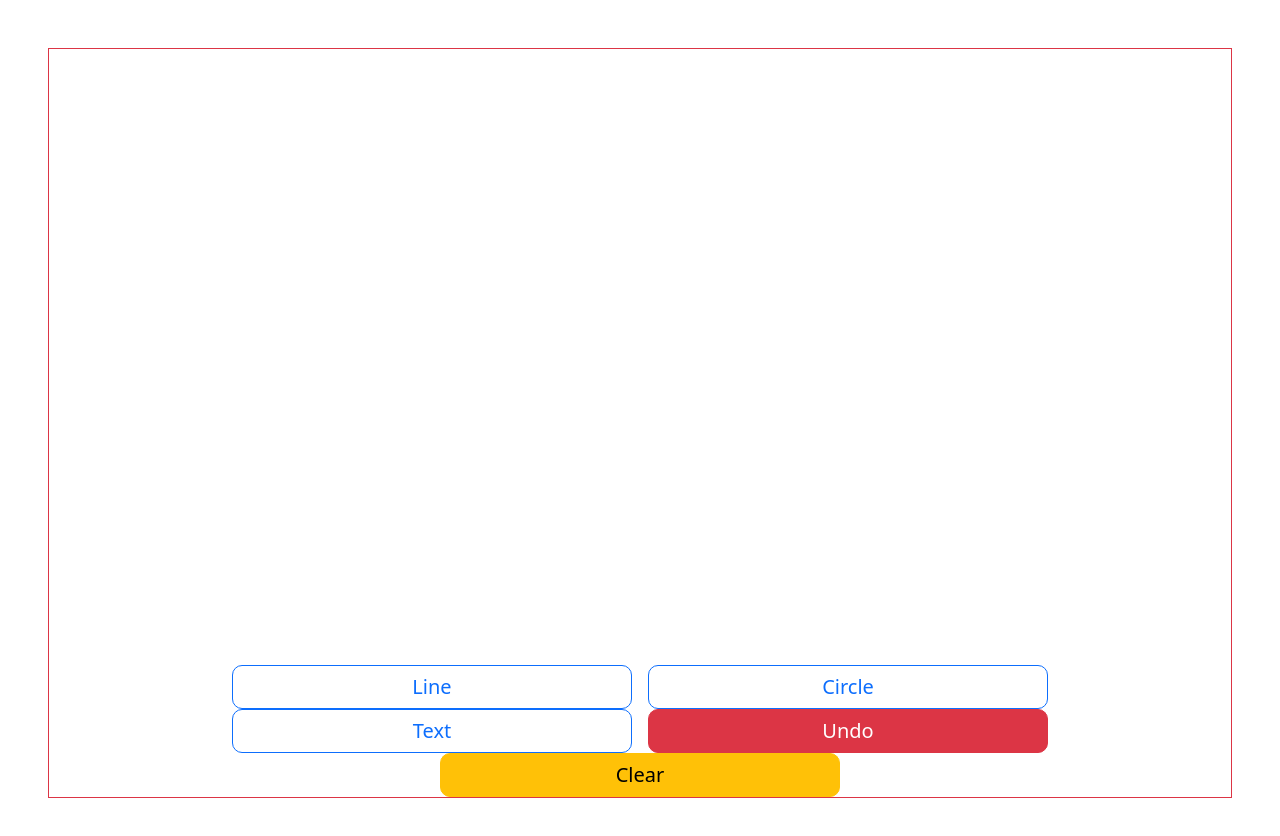
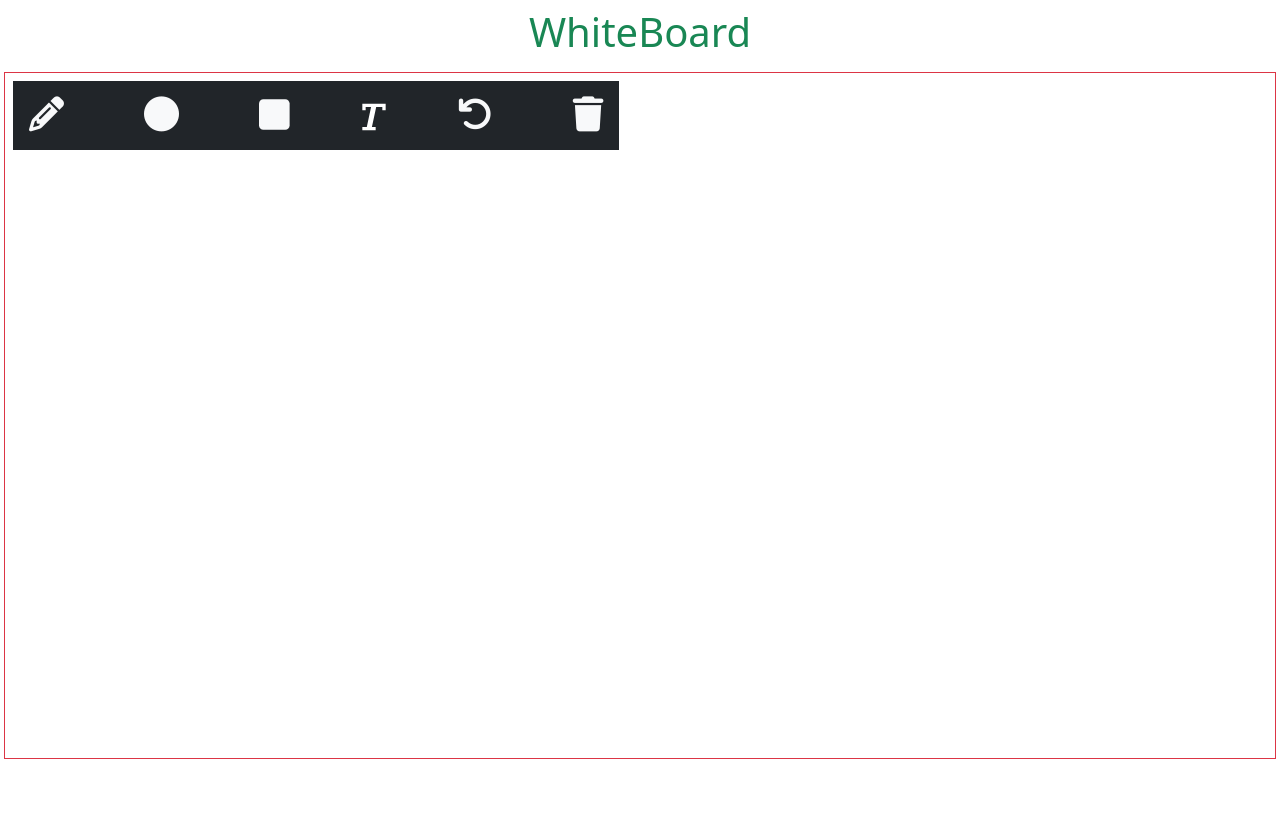
Before and after one commit to abhishek-appsdeployer/WhiteBoardWeb, a React (Create React App) app: page /drawing in a window 1280 px wide. Shown: the top 836 px of the page. After the commit the page ends 800 px from the top, so only its background shows below. Built offline with nearby package versions, Linux system fonts and the light colour scheme.

Commit message:
New boards

```diff
--- a/package.json
+++ b/package.json
@@ -9,6 +9,7 @@
     "@fortawesome/fontawesome-svg-core": "^6.4.0",
     "@fortawesome/free-solid-svg-icons": "^6.4.0",
     "@fortawesome/react-fontawesome": "^0.2.0",
+    "@react-icons/all-files": "^4.1.0",
     "@testing-library/jest-dom": "^5.16.5",
     "@testing-library/react": "^13.4.0",
     "@testing-library/user-event": "^13.5.0",
@@ -20,9 +21,12 @@
     "react": "^18.2.0",
     "react-bootstrap": "^2.7.2",
     "react-dom": "^18.2.0",
+    "react-icons": "^4.8.0",
     "react-konva": "^18.2.5",
+    "react-redux": "^8.0.5",
     "react-router-dom": "^6.10.0",
     "react-scripts": "5.0.1",
+    "redux": "^4.2.1",
     "web-vitals": "^2.1.4"
   },
   "scripts": {
--- a/src/Redux/Action/Action.js
+++ b/src/Redux/Action/Action.js
@@ -0,0 +1,14 @@
+export const INCREMENT_BOARD_COUNT = 'INCREMENT_BOARD_COUNT';
+export const ADD_BOARD = 'ADD_BOARD';
+export const DELETE_BOARD = 'DELETE_BOARD';
+export const incrementBoardCount = () => {
+    return { type: INCREMENT_BOARD_COUNT };
+  };
+
+  export const addBoard = (boardName) => {
+    return { type: ADD_BOARD, payload: boardName };
+  };
+
+  export const deleteBoard = (boardName) => {
+    return { type: DELETE_BOARD, payload: boardName };
+  };
--- /dev/null
+++ b/src/Redux/Reducer/dashboardReducer.js
@@ -0,0 +1,21 @@
+import { INCREMENT_BOARD_COUNT, ADD_BOARD, DELETE_BOARD } from "../Action/Action";
+const initialState = {
+    boardCount: 0,
+    boards: [],
+  };
+
+  // Reducer
+  const dashboardReducer = (state = initialState, action) => {
+    switch (action.type) {
+      case INCREMENT_BOARD_COUNT:
+        return { ...state, boardCount: state.boardCount + 1 };
+      case ADD_BOARD:
+        return { ...state, boardCount: state.boardCount + 1, boards: [action.payload, ...state.boards] };
+      case DELETE_BOARD:
+        return { ...state, boardCount: state.boardCount - 1, boards: state.boards.filter(board => board !== action.payload) };
+      default:
+        return state;
+    }
+  };
+
+  export default dashboardReducer;
--- a/src/Redux/store.js
+++ b/src/Redux/store.js
@@ -0,0 +1,9 @@
+// dashboardStore.js
+
+import { createStore } from 'redux';
+import dashboardReducer from './Reducer/dashboardReducer';
+
+// Create and configure the Redux store
+const dashboardStore = createStore(dashboardReducer);
+
+export default dashboardStore;
--- a/src/components/Dashboard/Dashboard.css
+++ b/src/components/Dashboard/Dashboard.css
@@ -13,3 +13,9 @@
     border: 2px solid seagreen;
     padding: 10px;
 }
+.del{
+    justify-content: space-between;
+    margin: 10px;
+    border: 2px solid blue;
+    padding: 10px;
+}
--- a/src/components/Dashboard/Dashboard.js
+++ b/src/components/Dashboard/Dashboard.js
@@ -6,11 +6,19 @@ import Button from 'react-bootstrap/Button';
 import Modal from 'react-bootstrap/Modal';
 import DrawingArea from './DrawingArea';
 import { Link } from 'react-router-dom';
+import { useDispatch, useSelector } from 'react-redux';
+import { incrementBoardCount,addBoard, deleteBoard } from '../../Redux/Action/Action';
 
 const Dashboard = () => {
-  const [boardCount, setBoardCount] = useState(1);
+  const [boardCount, setBoardCount] = useState(0);
   const [show, setShow] = useState(false);
   const [boardName, setBoardName] = useState(""); // State for board name
+  const [board, setBoard] = useState([]); // State for storing board names
+  const boards = useSelector(state => state.boards); // Get boards from Redux store
+  const dispatch = useDispatch(); // Dispatch actions to Redux store
+
+
+
 
   const handleClose = () => setShow(false);
   const handleShow = () => setShow(true);
@@ -18,6 +26,13 @@ const Dashboard = () => {
   const handleNewBoardClick = () => {
     // Function to handle the "New Board" button click
     setBoardCount(prevCount => prevCount + 1); // Increase the board count by 1
+    dispatch(incrementBoardCount());
+  }
+  const deletebaord=(name)=>{
+    const res=board.filter((item)=>item!==name)
+    setBoardCount(prevCount => prevCount -1)
+    setBoard(res)
+
   }
 
   const handleSaveChanges = () => {
@@ -25,7 +40,9 @@ const Dashboard = () => {
     if (boardName) {
       // Check if board name is not empty
       setBoardCount(prevCount => prevCount + 1); // Increase the board count by 1
-      handleClose(); // Close the modal
+      setBoard(prevBoard => [boardName, ...prevBoard]); ; // Update the board name state with the new board name
+      handleClose();
+      setBoardName("") // Close the modal
     }
   }
 
@@ -35,13 +52,16 @@ const Dashboard = () => {
   }
 
   const boardComponents = Array.from({ length: boardCount }).map((_, index) => (
-    <Link to="/drawing" key={index}>
-      <div>
+    <div to="/drawing" key={index}>
+      <div className='d-flex del'>
         {/* Render each board component */}
         {/* You can replace this with your actual board component */}
-        <p>{boardName} Boards name {index + 1}</p> {/* Fix the board name display */}
+      <Link to="/drawing" > <p>{board[index]} </p></Link> {/* Fix the board name display */}
+
+        <button onClick={() => deletebaord(board[index])}>Delete the board</button>
+
       </div>
-    </Link>
+    </div>
   ));
 
 
@@ -65,9 +85,7 @@ const Dashboard = () => {
             <input type="text" className="form-control" value={boardName} onChange={handleBoardNameChange} />
           </Modal.Body>
           <Modal.Footer>
-            <Button variant="secondary" onClick={handleClose}>
-              Close
-            </Button>
+
             <Button variant="primary" onClick={handleSaveChanges}>
               Save Changes
             </Button>
--- a/src/components/Dashboard/DrawingArea.js
+++ b/src/components/Dashboard/DrawingArea.js
@@ -1,10 +1,17 @@
 import React, { useState, useRef } from 'react';
-import { Stage, Layer, Line, Circle, Text } from 'react-konva';
+import { Stage, Layer, Line, Circle, Text ,Rect} from 'react-konva';
+import { FontAwesomeIcon } from "@fortawesome/react-fontawesome";
+import { faSquare,faText } from '@fortawesome/free-solid-svg-icons';
+import { faPlay} from '@fortawesome/free-solid-svg-icons';
+import { BiText } from 'react-icons/bi';
 
 const DrawingArea = () => {
   const [lines, setLines] = useState([]);
   const [circles, setCircles] = useState([]);
   const [texts, setTexts] = useState([]);
+  const [rectangles, setRectangles] = useState([]);
+
+
   const [selectedTool, setSelectedTool] = useState('');
   const isDrawing = useRef(false);
 
@@ -16,6 +23,9 @@ const DrawingArea = () => {
     } else if (selectedTool === 'circle') {
       setCircles([...circles, { x: pos.x, y: pos.y, radius: 0 }]);
     }
+   else if (selectedTool === 'rectangle') {
+    setRectangles([...rectangles, { x: pos.x, y: pos.y, width: 0, height: 0 }]);
+  }
   };
 
   const handleMouseMove = (e) => {
@@ -41,6 +51,15 @@ const DrawingArea = () => {
           ) / 2;
         lastCircle.radius = radius;
         setCircles([...circles]);
+      }
+    } else if (selectedTool === 'rectangle') {
+      let lastRectangle = rectangles[rectangles.length - 1];
+      if (lastRectangle) {
+        const width = point.x - lastRectangle.x;
+        const height = point.y - lastRectangle.y;
+        lastRectangle.width = width;
+        lastRectangle.height = height;
+        setRectangles([...rectangles]);
       }
     }
   };
@@ -73,18 +92,56 @@ const DrawingArea = () => {
     } else if (selectedTool === 'text') {
       setTexts(texts.slice(0, texts.length - 1));
     }
+    else if (selectedTool === 'rectangle') {
+      setRectangles(rectangles.slice(0, rectangles.length - 1));
+    }
   };
 
   const handleClear = () => {
     setLines([]);
     setCircles([]);
     setTexts([]);
+    setRectangles([])
   };
 
   return (
-    <div className="text-center text-dark border m-5 border-danger">
+    <>
+<h1 className='text-center p-2 text-success'>WhiteBoard</h1>
+
+    <div className="text-center text-dark border m-1 border-danger">
+    <div>
+    <div className="d-flex gap-5 ">
+      <div className="bg-dark d-flex gap-5 m-2 ">
+        <div onClick={() => setSelectedTool('line')} > <i className="fas fa-pencil text-light p-3 " style={{ fontSize: '35px' }}></i></div>
+        <div onClick={()=> setSelectedTool('circle')}> <i className="fas fa-circle text-light p-3 " style={{ fontSize: '35px' }}></i></div>
+
+        <div  onClick={() => setSelectedTool('rectangle')} > <FontAwesomeIcon style={{ fontSize: '35px' }} className="text-light p-3 " icon={faSquare} /></div>
+
+<div onClick={() => setSelectedTool('text')}className='mt-3'>
+  <BiText color='white' size={40} />
+</div>
+
+
+        <div onClick={handleUndo} > <i className="fas fa-undo text-light p-3 " style={{ fontSize: '35px' }}></i></div>
+        <div onClick={handleClear} > <i className="fas fa-trash text-light p-3 " style={{ fontSize: '35px' }}></i></div>
+        </div>
+
+
+        </div>
+        {selectedTool === 'text' && (
+<div className="mt-3">
+<input
+type="text"
+className="form-control"
+placeholder="Enter text"
+onChange={(e) => setTexts([...texts, { x: 100, y: 100, text: e.target.value, fontSize: 16 }])}
+/>
+</div>
+)}
+      </div>
+
       <Stage
-        width={800}
+        width={window.innerWidth * 0.9}
         height={600}
         onMouseDown={handleMouseDown}
         onMousemove={handleMouseMove}
@@ -100,6 +157,7 @@ const DrawingArea = () => {
               strokeWidth={2}
               tension={0.5}
               lineCap="round"
+              draggable={true}
               globalCompositeOperation={'source-over'}
             />
           ))}
@@ -111,10 +169,22 @@ const DrawingArea = () => {
 radius={circle.radius}
 stroke="#00f"
 strokeWidth={2}
-draggable={false}
+draggable={true}
 globalCompositeOperation={'source-over'}
 />
 ))}
+{rectangles.map((rectangle, i) => (
+      <Rect
+        key={i}
+        x={rectangle.x}
+        y={rectangle.y}
+        width={rectangle.width}
+        height={rectangle.height}
+        stroke="#df4b26"
+        strokeWidth={2}
+        draggable={selectedTool === 'rectangle'}
+      />
+    ))}
 {texts.map((text, i) => (
 <Text
 key={i}
@@ -129,43 +199,10 @@ globalCompositeOperation={'source-over'}
 ))}
 </Layer>
 </Stage>
-<div className="mt-3">
-<button
-className={selectedTool === 'line' ? 'btn btn-primary mx-2' : 'btn btn-outline-primary mx-2'}
-onClick={() => setSelectedTool('line')}
->
-Line
-</button>
-<button
-className={selectedTool === 'circle' ? 'btn btn-primary mx-2' : 'btn btn-outline-primary mx-2'}
-onClick={() => setSelectedTool('circle')}
->
-Circle
-</button>
-<button
-className={selectedTool === 'text' ? 'btn btn-primary mx-2' : 'btn btn-outline-primary mx-2'}
-onClick={() => setSelectedTool('text')}
->
-Text
-</button>
-<button className="btn btn-danger mx-2" onClick={handleUndo}>
-Undo
-</button>
-<button className="btn btn-warning mx-2" onClick={handleClear}>
-Clear
-</button>
+
+
 </div>
-{selectedTool === 'text' && (
-<div className="mt-3">
-<input
-type="text"
-className="form-control"
-placeholder="Enter text"
-onChange={(e) => setTexts([...texts, { x: 100, y: 100, text: e.target.value, fontSize: 16 }])}
-/>
-</div>
-)}
-</div>
+ </>
 );
 };
 
--- a/src/components/Dashboard/Whiteboard.js
+++ b/src/components/Dashboard/Whiteboard.js
@@ -145,6 +145,7 @@ const Whiteboard = () => {
         onMouseMove={draw}
         onMouseUp={endDrawing}
       />
+      {/* icons */}
       <div className="d-flex gap-5 ">
       <div className="bg-dark d-flex gap-5 m-2 ">
         <div onClick={() => setDrawingMode("pencil")}> <i className="fas fa-pencil text-light p-3 " style={{ fontSize: '35px' }}></i></div>
```
Also changed, not shown: src/index.js (+7 -2 lines), 1 other file (tests, documents, lock files or other folders).
